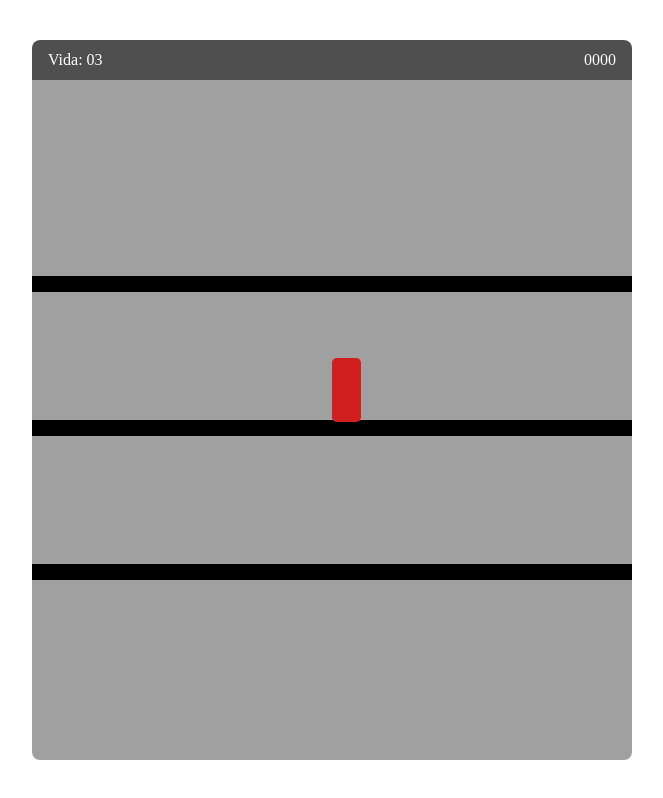
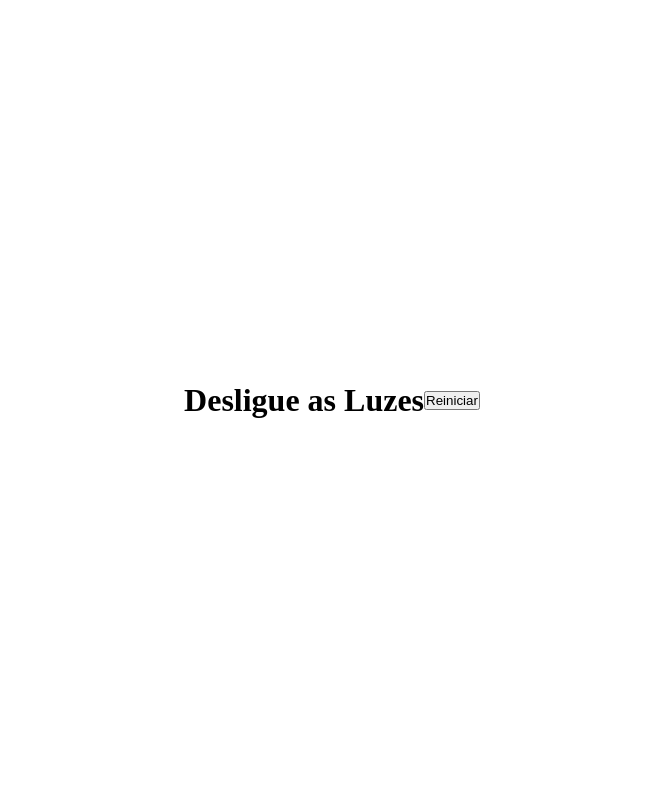
Before and after one commit to SouRudi/Backups, a plain HTML site: page jogo/index.html in a window 1280 px wide. Shown: the whole page, without its empty margins (308-971 px from the left). Drawn offline with Linux system fonts and the light colour scheme.

Commit message:
Update index.html

```diff
--- a/jogo/index.html
+++ b/jogo/index.html
@@ -1,24 +1,17 @@
 <!DOCTYPE html>
-<html>
+<html lang="pt-BR" >
 <head>
-    <meta charset="UTF-8">
-    <meta name="viewport" content="width=device-width, initial-scale=1.0">
-    <link rel="stylesheet" href="style.css">
-    <title>Título</title>
+  <meta charset="UTF-8" />
+  <meta name="viewport" content="width=device-width, initial-scale=1" />
+  <title>Desligue as Luzes</title>
+  <link rel="stylesheet" href="style.css" />
 </head>
-<body oncontextmenu="return false;">
+<body>
+  <h1>Desligue as Luzes</h1>
+  <div id="grid"></div>
+  <div id="message"></div>
+  <button id="resetBtn">Reiniciar</button>
 
-    <section class="game-cont">
-        <div id="score">
-            <p id="vid">Vida: <span>03</span></p>
-            <p id="pont">0000</p>
-        </div>
-        <div id="player"></div>
-        <div id="plat"></div>
-        <div id="plat2"></div>
-        <div id="plat3"></div>
-    </section>
-
-    <script src="script.js"></script>
+  <script src="script.js"></script>
 </body>
 </html>
```
